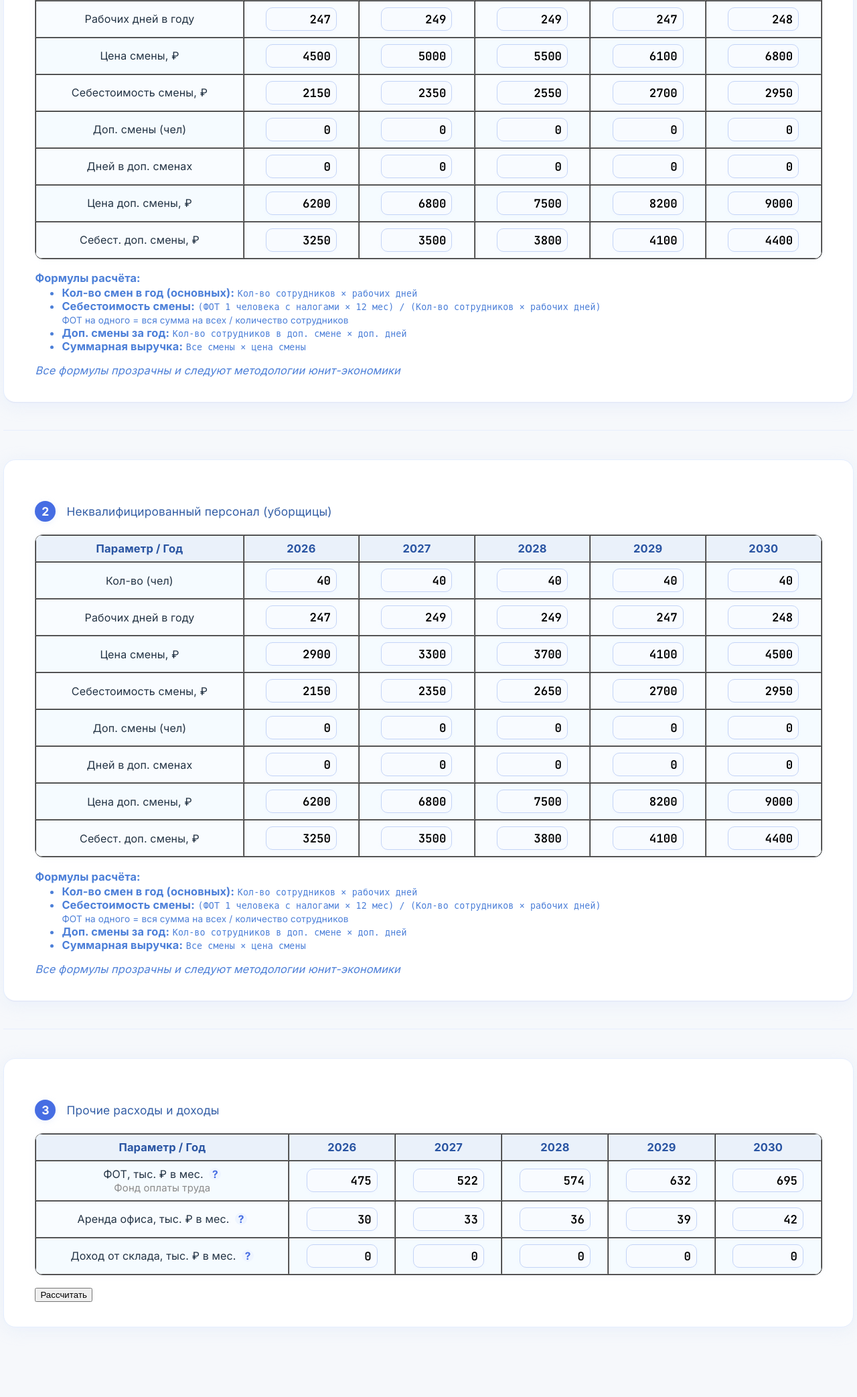
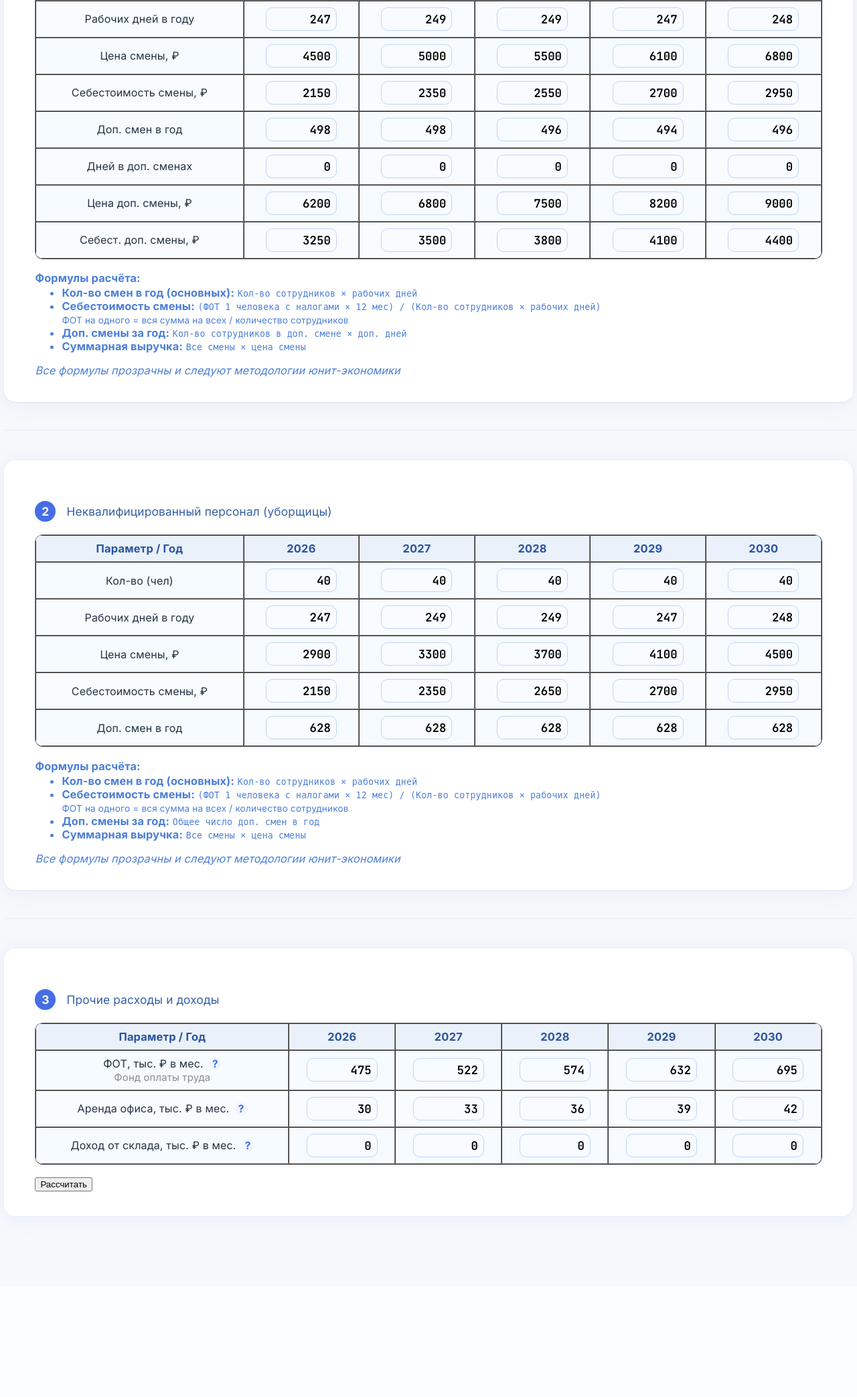
Before and after one commit to maslovmaksim92/tg_bots, a FastAPI app: page /unit-economy/multiyear in a window 1280 px wide. Shown: the part 349-2435 px from the top of the page at 67% size. After the commit the page ends 2166 px from the top, so only its background shows below. Run offline with FastAPI, Linux system fonts and the light colour scheme; parts of the project's set-up code (start-up, migrations or seed data) failed here and were passed over.

Commit message:
Update unit_economy_multiyear.html

```diff
--- a/unit_economy/templates/unit_economy_multiyear.html
+++ b/unit_economy/templates/unit_economy_multiyear.html
@@ -491,11 +491,12 @@
                 {% endfor %}
             </tr>
        <tr>
-                <td>Доп. смены (чел)</td>
+    <td>Доп. смен в год</td>
     {% for year in YEARS %}
-                    <td><input type="number" min="0" name="{{ year }}_q_extra_count" value="{{ form[year]['q_extra_count']|int_input }}"></td>
+        <td><input type="number" min="0" name="{{ year }}_q_extra_shifts" value="{{ form[year]['q_extra_shifts']|int_input }}"></td>
     {% endfor %}
 </tr>
+
             <tr>
                 <td>Дней в доп. сменах</td>
                 {% for year in YEARS %}
@@ -581,29 +582,12 @@
                 {% endfor %}
             </tr>
 <tr>
-                <td>Доп. смены (чел)</td>
+    <td>Доп. смен в год</td>
     {% for year in YEARS %}
-                    <td><input type="number" min="0" name="{{ year }}_nq_extra_count" value="{{ form[year]['nq_extra_count']|int_input }}"></td>
+        <td><input type="number" min="0" name="{{ year }}_nq_extra_shifts" value="{{ form[year]['nq_extra_shifts']|int_input }}"></td>
     {% endfor %}
 </tr>
-            <tr>
-                <td>Дней в доп. сменах</td>
-                {% for year in YEARS %}
-                    <td><input type="number" min="0" name="{{ year }}_nq_extra_days" value="{{ form[year]['nq_extra_days']|int_input }}"></td>
-                {% endfor %}
-            </tr>
-            <tr>
-                <td>Цена доп. смены, ₽</td>
-                {% for year in YEARS %}
-                    <td><input type="number" min="0" name="{{ year }}_nq_extra_price" value="{{ form[year]['nq_extra_price']|int_input }}"></td>
-                {% endfor %}
-            </tr>
-            <tr>
-                <td>Себест. доп. смены, ₽</td>
-                {% for year in YEARS %}
-                    <td><input type="number" min="0" name="{{ year }}_nq_extra_cost" value="{{ form[year]['nq_extra_cost']|int_input }}"></td>
-                {% endfor %}
-            </tr>
+
         </table>
 
         <!-- Формулы расчёта под таблицей (методология) -->
@@ -618,8 +602,9 @@
                     <br><small>ФОТ на одного = вся сумма на всех / количество сотрудников</small>
                 </li>
     <li>
-                    <b>Доп. смены за год:</b> <code>Кол-во сотрудников в доп. смене × доп. дней</code>
+    <b>Доп. смены за год:</b> <code>Общее число доп. смен в год</code>
 </li>
+
                 <li>
                     <b>Суммарная выручка:</b> <code>Все смены × цена смены</code>
                 </li>
```
Lines whose indentation alone changed are shown as unchanged.
